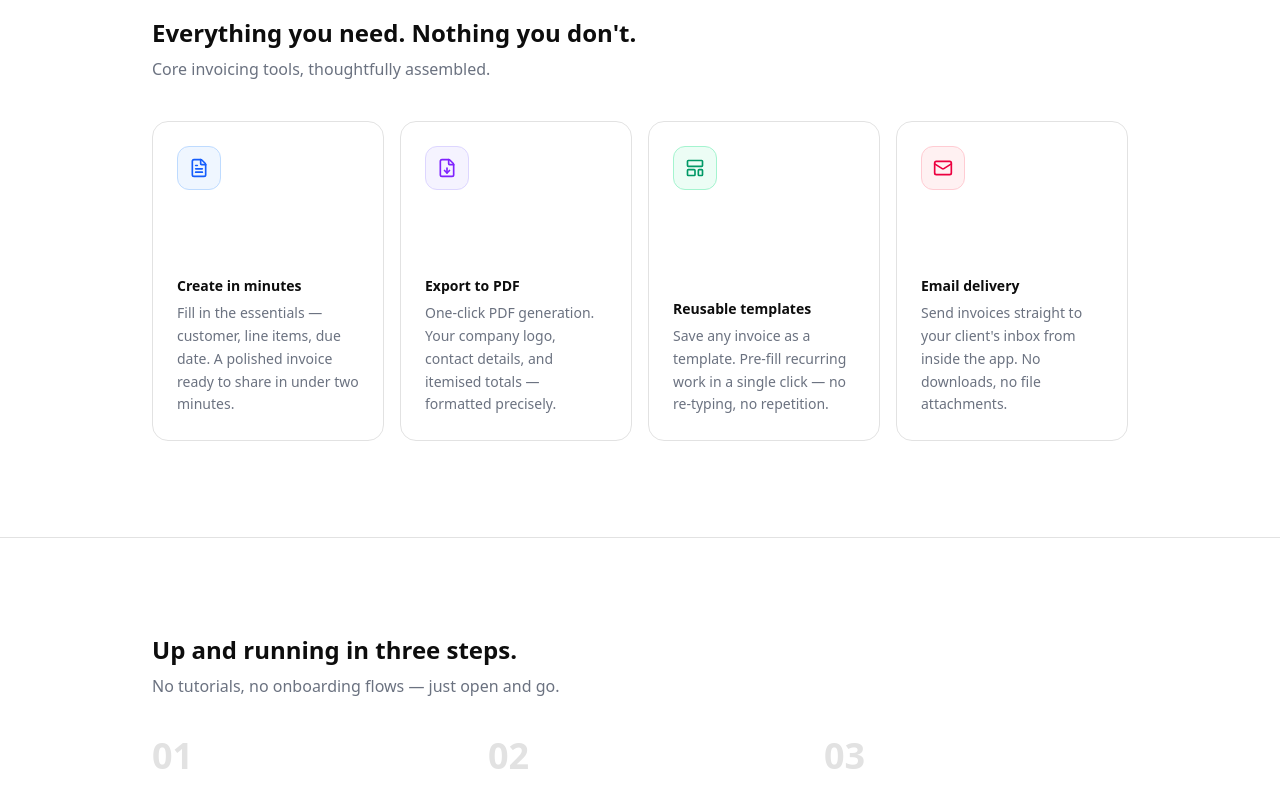
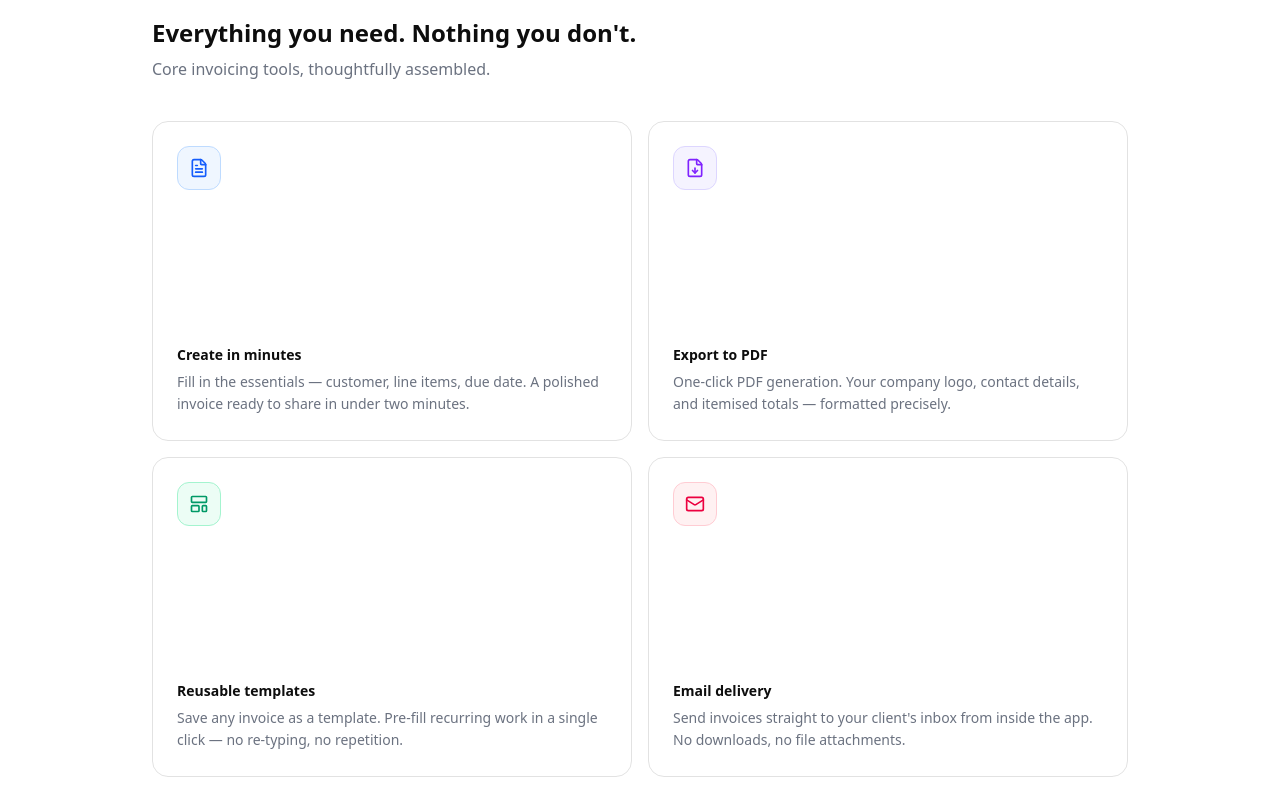
Before and after one commit to codejagaban/invoice-generator, a Next.js app: page / in a window 1280 px wide. Shown: the part 920-1710 px from the top of the page. Built offline with nearby package versions, Linux system fonts and the light colour scheme.

Commit message:
feat: update feature display layout and remove glowing border effect

```diff
--- a/app/page.tsx
+++ b/app/page.tsx
@@ -270,16 +270,11 @@ export default function Home() {
             Core invoicing tools, thoughtfully assembled.
           </p>
 
-          <div className="mt-10 grid grid-cols-2 gap-4 lg:grid-cols-4">
+          <div className="mt-10 grid grid-cols-1 gap-4 sm:grid-cols-2">
             {features.map((feature) => (
               <div key={feature.title} className="group relative">
-                {/* Glowing border layer — sits behind the card */}
-                <div
-                  className={`pointer-events-none absolute -inset-0.5 rounded-2xl opacity-0 blur-md transition-opacity duration-300 group-hover:opacity-50 ${feature.glow}`}
-                />
-
                 {/* Card */}
-                <div className="relative z-10 flex min-h-80 flex-col overflow-hidden rounded-2xl border border-(--border) bg-white p-6 transition-all duration-300 hover:-translate-y-0.5 dark:bg-black">
+                <div className="relative flex min-h-80 flex-col overflow-hidden rounded-2xl border border-(--border) bg-white p-6 transition-all duration-300 hover:-translate-y-0.5 dark:bg-black">
                   {/* Inner corner glow blob */}
                   <div
                     className={`pointer-events-none absolute -bottom-8 -right-8 h-28 w-28 rounded-full blur-2xl transition-opacity duration-500 opacity-0 group-hover:opacity-20 ${feature.glow}`}
```
